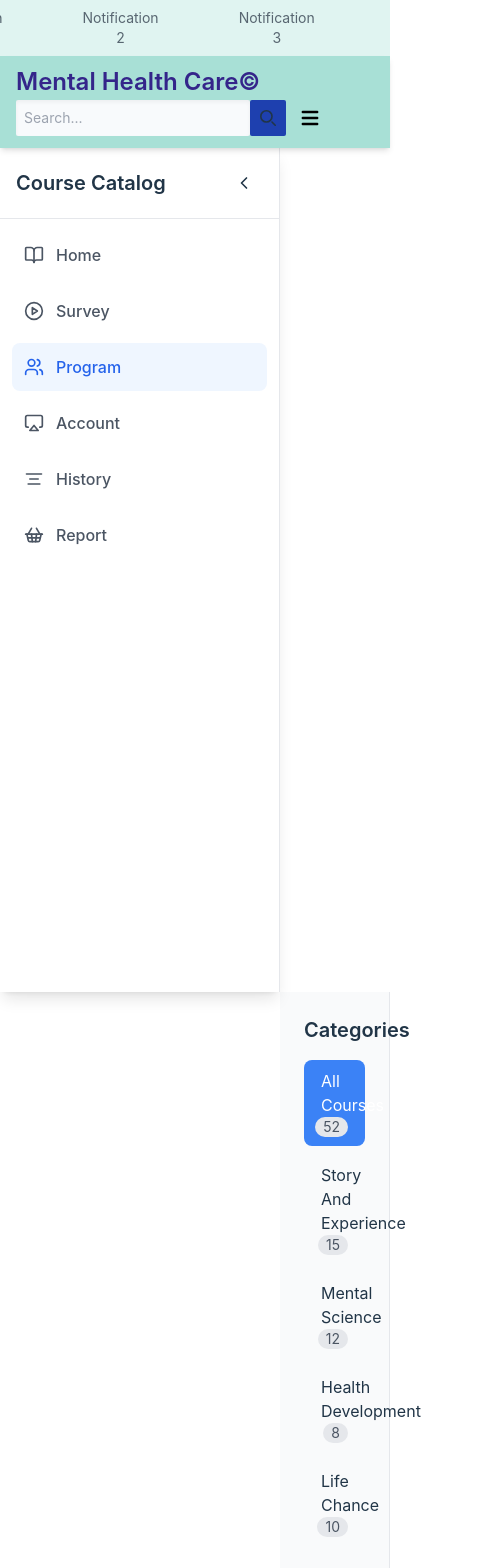
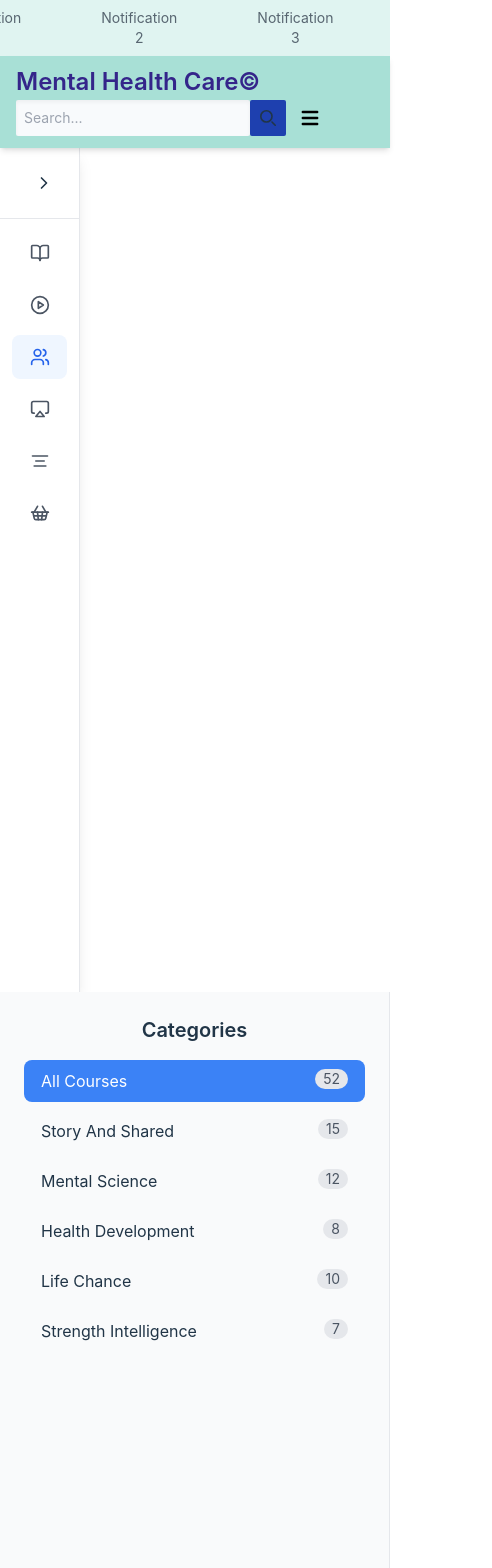
Before and after one commit to JustByTri/PsychoEduSystem, a React (Vite) app in the folder SWP/psycho-edu-system-fe/: page /program in a window 390 px wide. Shown: the top 1568 px of the page, 492 px wide, since content can reach past the window. Built offline with nearby package versions, Linux system fonts and the light colour scheme.

Commit message:
Refactor: Finished the responsive for Sidebar

```diff
--- a/SWP/psycho-edu-system-fe/src/components/Bar/SideBar.jsx
+++ b/SWP/psycho-edu-system-fe/src/components/Bar/SideBar.jsx
@@ -15,7 +15,7 @@ const SideBar = ({
     <div
       className={`
         ${
-          isCollapsed ? "w-[80px]" : "w-[280px]"
+          isCollapsed ? "w-[80px]" : "w-[250px]"
         } // Điều chỉnh độ rộng khi thu gọn
          ${className}
         bg-white h-screen shadow-lg left-0 border-r
--- a/SWP/psycho-edu-system-fe/src/data/courseData.js
+++ b/SWP/psycho-edu-system-fe/src/data/courseData.js
@@ -1,5 +1,5 @@
 export const courseCatalogData = [
-  { id: 1, name: "Story And Experience", count: 15 },
+  { id: 1, name: "Story And Shared", count: 15 },
   { id: 2, name: "Mental Science", count: 12 },
   { id: 3, name: "Health Development", count: 8 },
   { id: 4, name: "Life Chance", count: 10 },
@@ -10,7 +10,7 @@ export const courseListData = [
   {
     id: 1,
     title: "1 minutes R U OK",
-    category: "Story And Experience",
+    category: "Story And Shared",
     duration: "6 Topic",
     counselor: "Prof.Thinh",
     type: "Emotional",
--- a/SWP/psycho-edu-system-fe/src/pages/ProgramPage.jsx
+++ b/SWP/psycho-edu-system-fe/src/pages/ProgramPage.jsx
@@ -26,10 +26,10 @@ const ProgramCoursePage = () => {
   // Thêm useEffect để theo dõi kích thước màn hình
   useEffect(() => {
     const handleResize = () => {
-      // Tự động thu gọn khi màn hình > 1024px (lg)
-      if (window.innerWidth > 1024) {
+      // Tự động thu gọn khi màn hình < 1024px (lg)
+      if (window.innerWidth < 1024) {
         setIsCollapsed(true);
-      } else {
+      } else if (window.innerWidth > 1920) {
         setIsCollapsed(false);
       }
     };
@@ -97,14 +97,17 @@ const ProgramCoursePage = () => {
   - min-h-screen: Đặt chiều cao tối thiểu bằng 100% chiều cao màn hình
   - bg-white: Đặt màu nền trắng cho container
   */}
-      <div className="flex flex-col lg:flex-row">
+      <div className="flex flex-col lg:flex-row max-w-7xl mx-auto">
         {/*
     - flex: Sử dụng flexbox layout
     - flex-col: Xếp các items theo chiều dọc (column) trên mobile
     - lg:flex-row: Khi màn hình lớn hơn breakpoint lg (1024px), chuyển sang xếp items theo chiều ngang (row)
     */}
         {/* Sidebar component với các menu items */}
-        <div className="sticky top-0 h-screen">
+        <div
+          className=" h-full transition-all duration-300
+          ${isCollapsed ? 'w-[80px]' : 'w-[280px]'}"
+        >
           <SideBar
             items={courseNavigationItems}
             title="Course Catalog"
@@ -119,10 +122,10 @@ const ProgramCoursePage = () => {
         {/* Main content với margin-left tự động điều chỉnh */}
         <div
           className={`flex-1 transition-all duration-300 ${
-            isCollapsed ? "ml-[80px]" : "ml-[280px]"
+            isCollapsed ? "ml-[0px]" : "ml-[0px]"
           }`}
         >
-          <div className="flex flex-col lg:flex-row max-w-7xl mx-auto">
+          <div className="flex flex-col lg:flex-row mx-auto">
             {/* Component danh mục khóa học */}
             <CourseCatalog
               selectedCategory={selectedCategory}
```
Also changed, not shown: SWP/psycho-edu-system-fe/src/components/ProgramPageComponents/CourseCatalog.jsx (line endings or trailing spaces).
